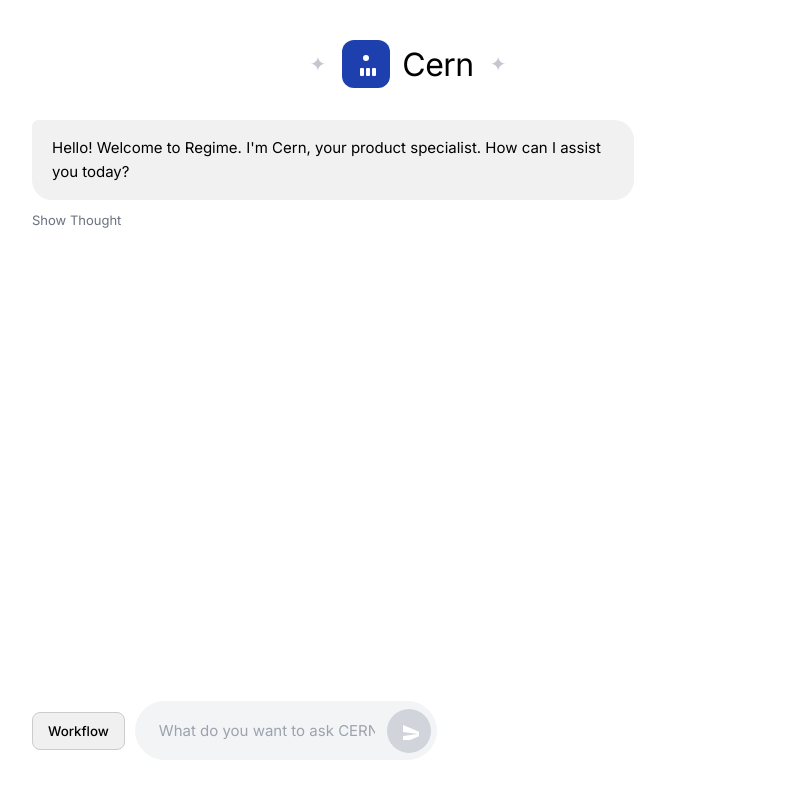
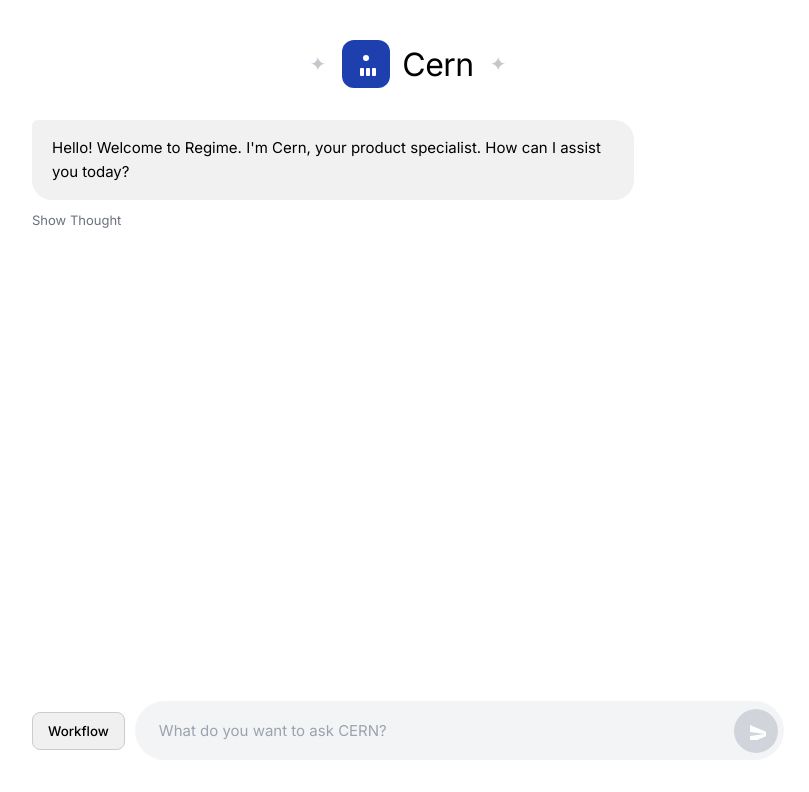
Before and after one commit to Aeshp/Cern_app, a React (Create React App) app in the folder frontend/: page / in a window 1280 px wide. Shown: the top 792 px of the page, without its empty margins (232-1041 px from the left). Built offline with nearby package versions, Linux system fonts and the light colour scheme; no server answers.

Commit message:
flexbox layout fix

```diff
--- a/frontend/src/App.css
+++ b/frontend/src/App.css
@@ -335,3 +335,7 @@
   display: block;
   margin-bottom: 2px;
 }
+
+.chat-input-form {
+  flex-grow: 1;
+}
```
